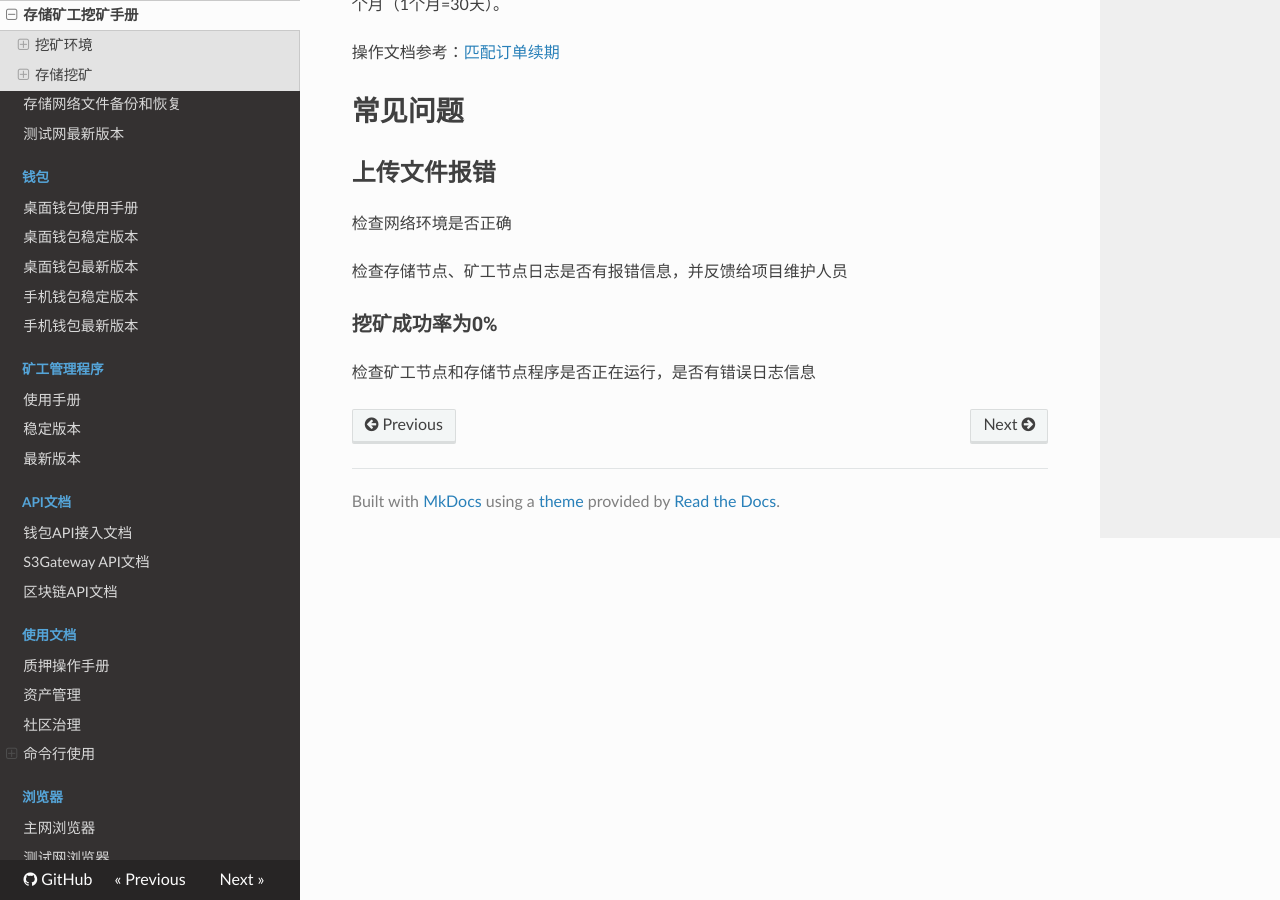
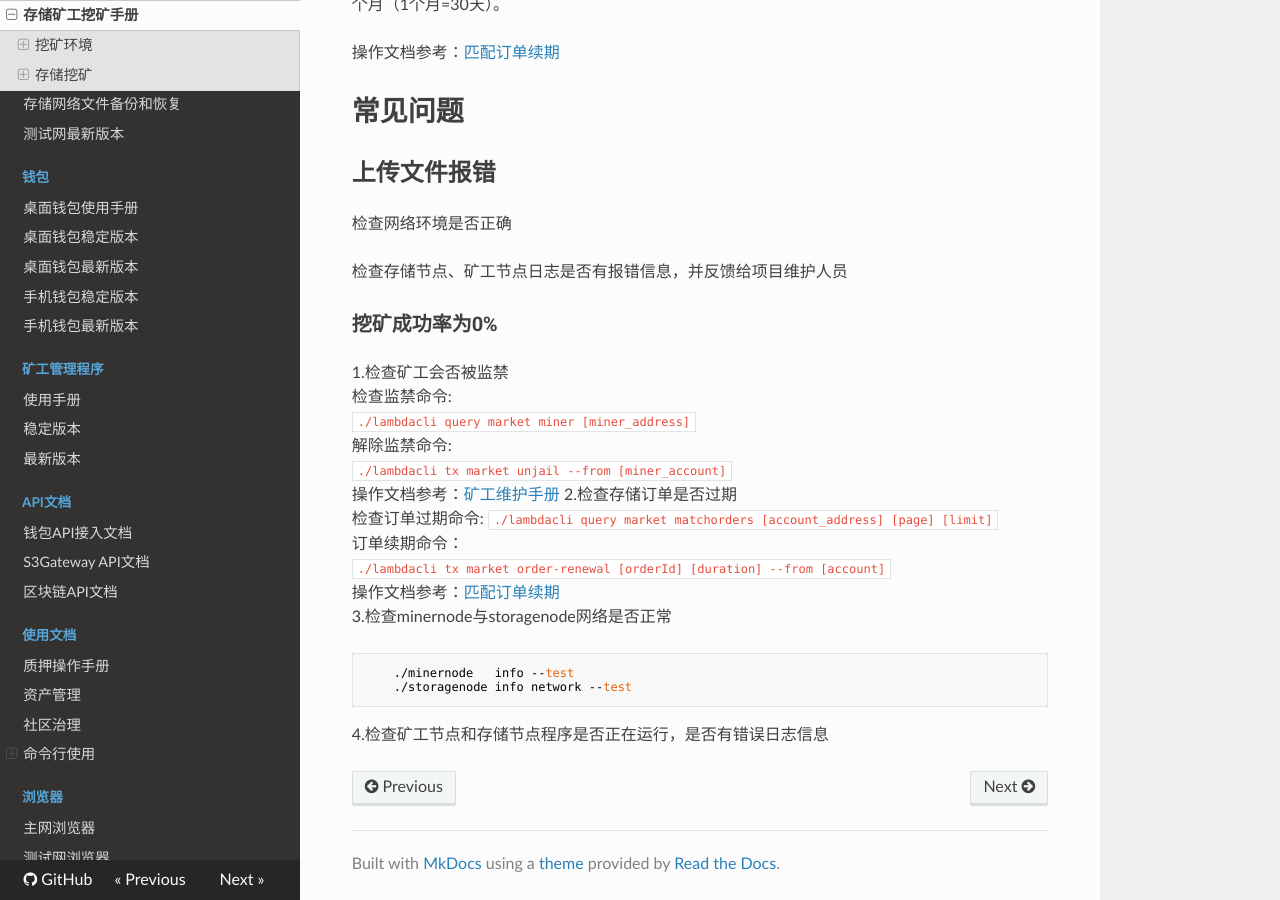
Before and after one commit to fireagainsmile/launch, an MkDocs documentation site: the page built from docs/Lambda-Store-and-Mining.md, in a window 1280 px wide and 900 px high, scrolled down 3687 px. Built offline with MkDocs 1.6.1, drawn with Linux system fonts in a browser that asks for light colours; nearby versions of some CDN libraries.

Commit message:
update Lambda-Store-and-Mining.md

````diff
--- a/docs/Lambda-Store-and-Mining.md
+++ b/docs/Lambda-Store-and-Mining.md
@@ -109,4 +109,21 @@ data_dir = [ "磁盘1", "磁盘2", "磁盘N"]
 检查存储节点、矿工节点日志是否有报错信息，并反馈给项目维护人员
 
 ### 挖矿成功率为0%
-检查矿工节点和存储节点程序是否正在运行，是否有错误日志信息
+1.检查矿工会否被监禁
+    检查监禁命令:
+    `./lambdacli query market miner [miner_address]`
+    解除监禁命令:
+    `./lambdacli tx market unjail --from [miner_account]`
+操作文档参考：[矿工维护手册](Lambda-Miner-Maintain.md)
+2.检查存储订单是否过期
+    检查订单过期命令:
+    `./lambdacli query market matchorders [account_address] [page] [limit]`
+    订单续期命令：
+    `./lambdacli tx market order-renewal [orderId] [duration] --from [account]`
+操作文档参考：[匹配订单续期](http://docs.lambda.im/Testnet-Miner-Guide/#_21)
+3.检查minernode与storagenode网络是否正常
+```
+    ./minernode   info --test
+    ./storagenode info network --test
+```
+4.检查矿工节点和存储节点程序是否正在运行，是否有错误日志信息
````
